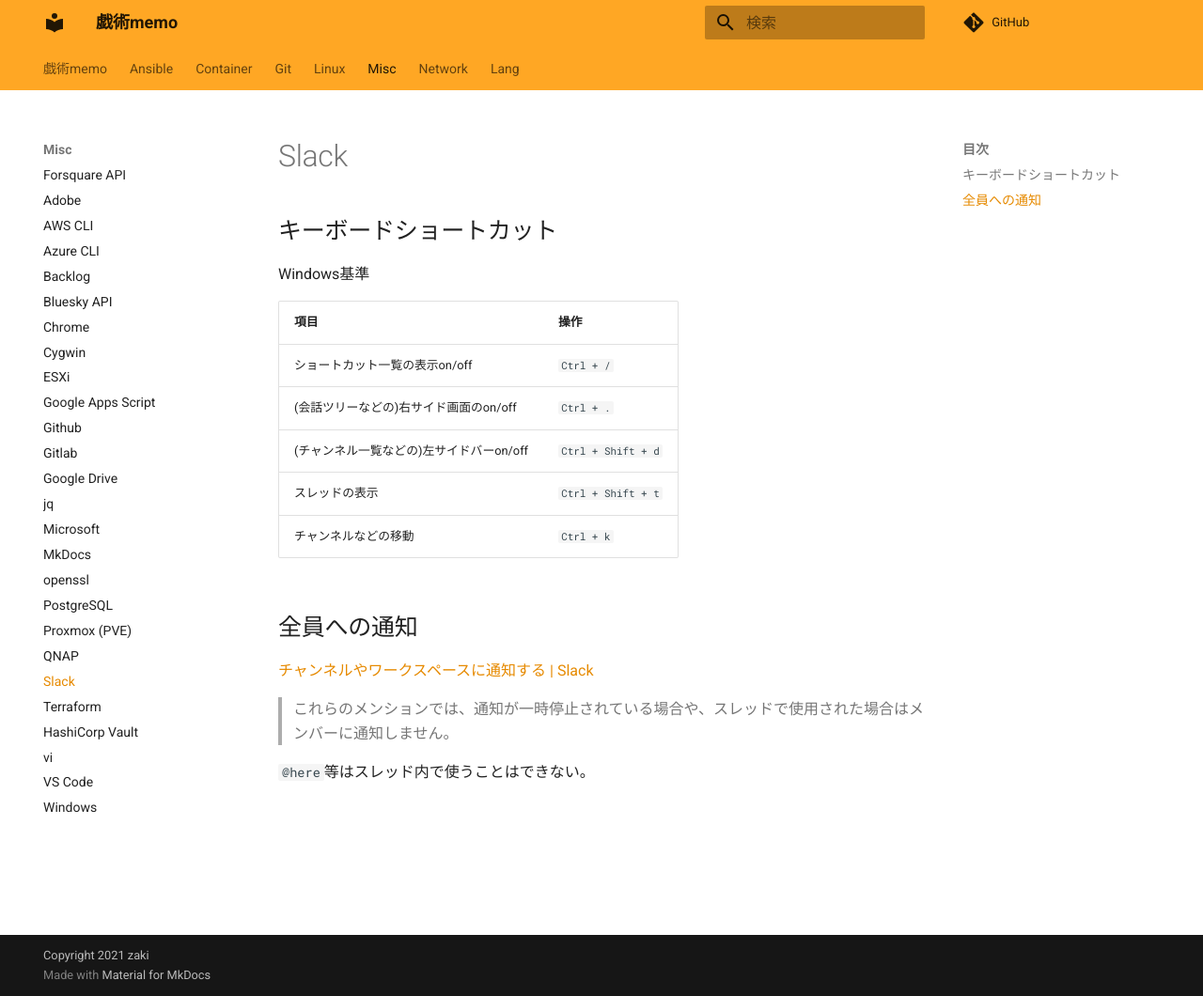
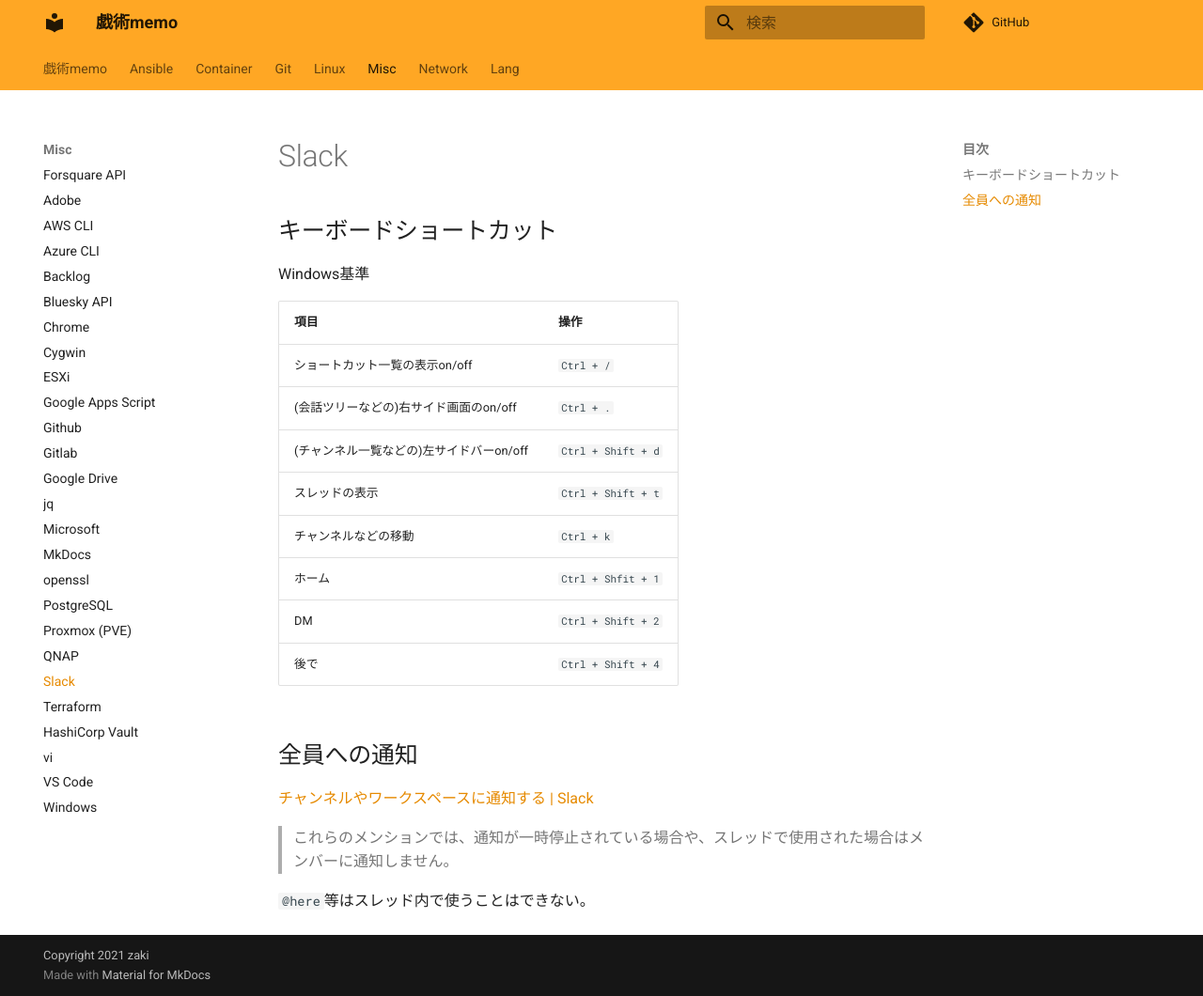
Before and after one commit to zaki-lknr/docs, an MkDocs documentation site: the page built from docs/Misc/slack.md, in a window 1280 px wide and 1060 px high. Shown: the whole window at 94% size. Built offline with MkDocs 1.6.1 and Material for MkDocs 9.7.7, drawn with Linux system fonts in a browser that asks for light colours; comment, search, counter and statistics services are not loaded.

Commit message:
add: misc/slack: ホーム・DM・後でのショートカット追加

```diff
--- a/docs/Misc/slack.md
+++ b/docs/Misc/slack.md
@@ -11,6 +11,9 @@ Windows基準
 | (チャンネル一覧などの)左サイドバーon/off | `Ctrl + Shift + d` |
 | スレッドの表示                  | `Ctrl + Shift + t` |
 | チャンネルなどの移動               | `Ctrl + k`         |
+| ホーム                      | `Ctrl + Shfit + 1` |
+| DM                       | `Ctrl + Shift + 2` |
+| 後で                       | `Ctrl + Shift + 4` |
 
 ## 全員への通知
 
```
